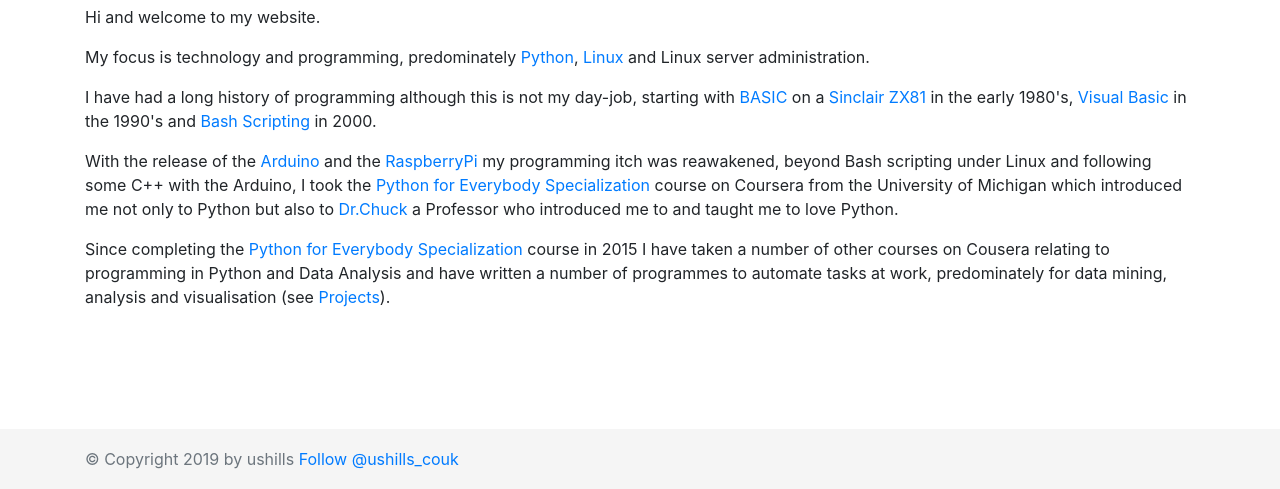
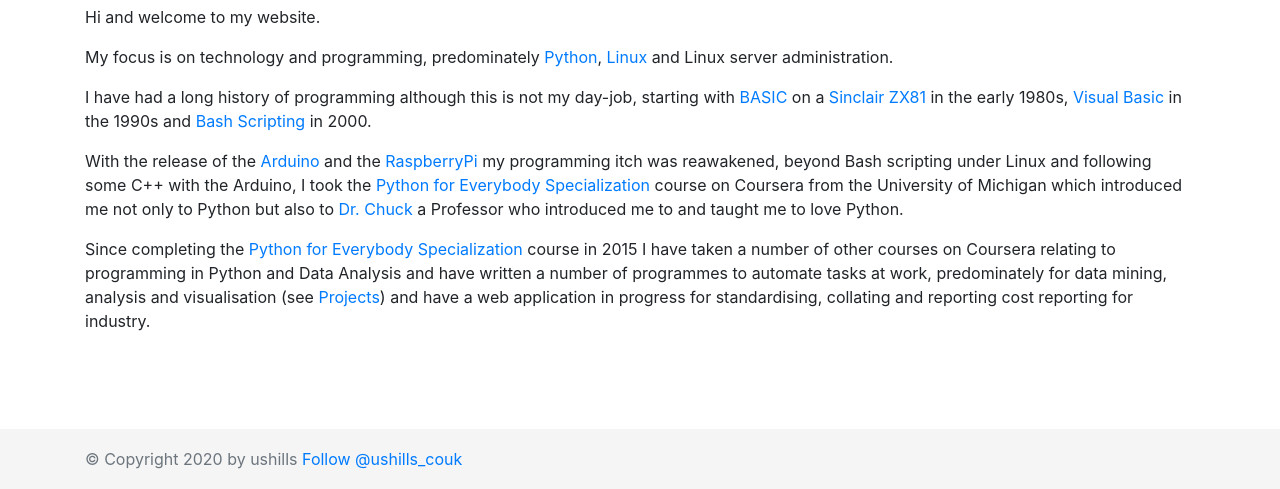
Before and after one commit to ushills/ushills.github.io, a plain HTML site: page index.html in a window 1280 px wide. Shown: the part 311-800 px from the top of the page. Drawn offline with nearby package versions, Linux system fonts and the light colour scheme.

Commit message:
Synchronized build

```diff
--- a/index.html
+++ b/index.html
@@ -36,17 +36,17 @@
 
   <h2>ushills.co.uk</h2>
   <p>Hi and welcome to my website.</p>
-<p>My focus is technology and programming, predominately <a href="https://www.python.org">Python</a>, <a href="https://en.wikipedia.org/wiki/Linux">Linux</a> and Linux server administration.</p>
-<p>I have had a long history of programming although this is not my day-job, starting with <a href="https://en.wikipedia.org/wiki/Sinclair_BASIC">BASIC</a> on a <a href="https://en.wikipedia.org/wiki/Zx81">Sinclair ZX81</a> in the early 1980's, <a href="https://en.wikipedia.org/wiki/Visual_Basic">Visual Basic</a> in the 1990's and <a href="https://www.gnu.org/software/bash/">Bash Scripting</a> in 2000.</p>
-<p>With the release of the <a href="https://www.arduino.cc/">Arduino</a> and the <a href="https://www.raspberrypi.org">RaspberryPi</a> my programming itch was reawakened, beyond Bash scripting under Linux and following some C++ with the Arduino, I took the <a href="https://www.coursera.org/specializations/python">Python for Everybody Specialization</a> course on Coursera from the University of Michigan which introduced me not only to Python but also to <a href="https://www.coursera.org/instructor/~122340">Dr.Chuck</a> a Professor who introduced me to and taught me to love Python.</p>
-<p>Since completing the <a href="https://www.coursera.org/specializations/python">Python for Everybody Specialization</a> course in 2015 I have taken a number of other courses on Cousera relating to programming in Python and Data Analysis and have written a number of programmes to automate tasks at work, predominately for data mining, analysis and visualisation (see <a href="./projects">Projects</a>).</p>
+<p>My focus is on technology and programming, predominately <a href="https://www.python.org">Python</a>, <a href="https://en.wikipedia.org/wiki/Linux">Linux</a> and Linux server administration.</p>
+<p>I have had a long history of programming although this is not my day-job, starting with <a href="https://en.wikipedia.org/wiki/Sinclair_BASIC">BASIC</a> on a <a href="https://en.wikipedia.org/wiki/Zx81">Sinclair ZX81</a> in the early 1980s, <a href="https://en.wikipedia.org/wiki/Visual_Basic">Visual Basic</a> in the 1990s and <a href="https://www.gnu.org/software/bash/">Bash Scripting</a> in 2000.</p>
+<p>With the release of the <a href="https://www.arduino.cc/">Arduino</a> and the <a href="https://www.raspberrypi.org">RaspberryPi</a> my programming itch was reawakened, beyond Bash scripting under Linux and following some C++ with the Arduino, I took the <a href="https://www.coursera.org/specializations/python">Python for Everybody Specialization</a> course on Coursera from the University of Michigan which introduced me not only to Python but also to <a href="https://www.coursera.org/instructor/~122340">Dr. Chuck</a> a Professor who introduced me to and taught me to love Python.</p>
+<p>Since completing the <a href="https://www.coursera.org/specializations/python">Python for Everybody Specialization</a> course in 2015 I have taken a number of other courses on Coursera relating to programming in Python and Data Analysis and have written a number of programmes to automate tasks at work, predominately for data mining, analysis and visualisation (see <a href="./projects">Projects</a>) and have a web application in progress for standardising, collating and reporting cost reporting for industry.</p>
 
 
 </main>
 
 <footer class="footer">
     <div class="container">
-        <span class="text-muted">&copy; Copyright 2019 by ushills
+        <span class="text-muted">&copy; Copyright 2020 by ushills
         <a href="https://twitter.com/ushills_couk?ref_src=twsrc%5Etfw" class="twitter-follow-button" data-show-screen-name="false" data-show-count="false">Follow @ushills_couk</a><script async src="https://platform.twitter.com/widgets.js" charset="utf-8"></script>
         </span>
     </div>
```
Also changed, not shown: about/index.html (+1 -1 lines), blog/2018/5/using-awsync-with-nextcloud/index.html (+1 -1 lines), blog/2019/3/installing-nextcloud-with-nextcloud-snap/index.html (+1 -1 lines), blog/2019/3/nextcloud-snap-and-btrfs/index.html (+1 -1 lines), blog/2019/3/using-nextcloud-with-btrfs/index.html (+1 -1 lines), blog/index.html (+1 -1 lines), projects/index.html (+5 -2 lines).
